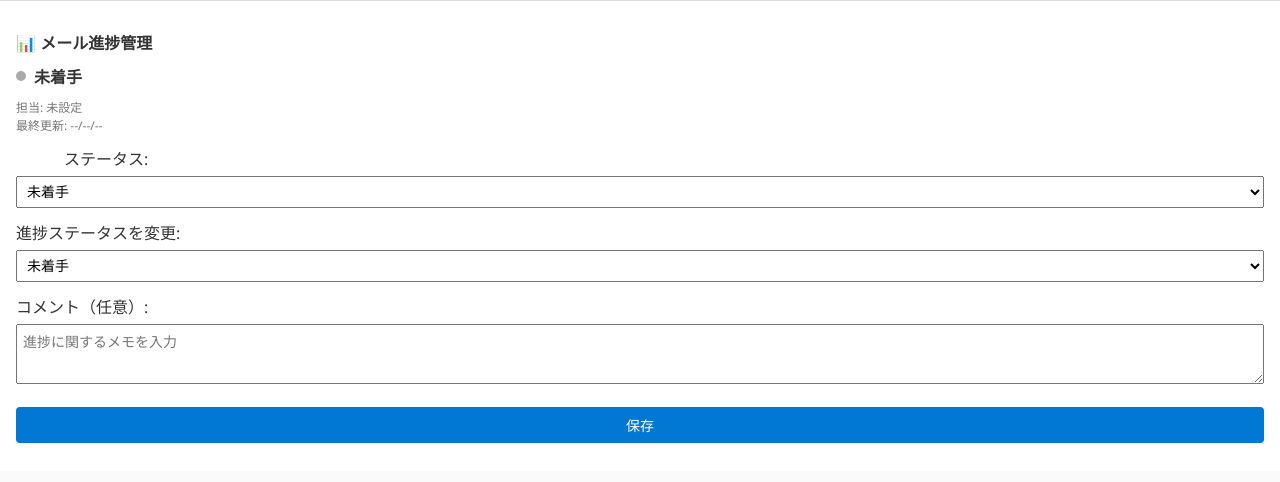
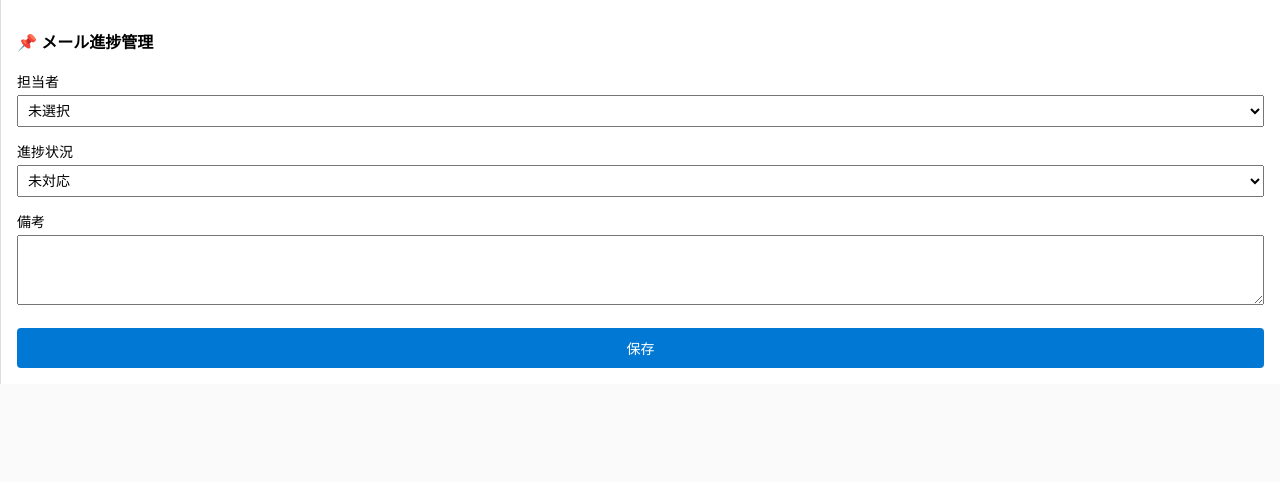
Before and after one commit to shion003-lab/mail-progress-tracker, a plain HTML site: page taskpane.html in a window 1280 px wide. Drawn offline with Linux system fonts and the light colour scheme.

Commit message:
Update taskpane.html

```diff
--- a/taskpane.html
+++ b/taskpane.html
@@ -1,127 +1,90 @@
 <!DOCTYPE html>
 <html lang="ja">
 <head>
-  <meta charset="UTF-8">
+<meta charset="UTF-8" />
 <title>MailPM - 進捗管理</title>
+
 <style>
   body {
     font-family: "Segoe UI", sans-serif;
     background-color: #fafafa;
-      color: #333;
     margin: 0;
     padding: 0;
   }
 
-    /* メール本文の延長のように見せる枠 */
   .container {
-      border-top: 1px solid #ddd;
+    background: #fff;
     padding: 16px;
-      background-color: #fff;
-      box-shadow: 0 -1px 2px rgba(0,0,0,0.05);
+    border-left: 1px solid #ddd;
   }
 
   h2 {
     font-size: 16px;
-      margin-bottom: 10px;
-      display: flex;
-      align-items: center;
-      gap: 6px;
+    margin-bottom: 18px;
   }
 
-    .status {
-      display: flex;
-      align-items: center;
-      gap: 8px;
-      margin-bottom: 10px;
+  label {
+    display: block;
+    margin-top: 14px;
+    margin-bottom: 4px;
+    font-size: 14px;
   }
-
-    .status span {
-      font-weight: bold;
-    }
-
-    .status-indicator {
-      width: 10px;
-      height: 10px;
-      border-radius: 50%;
-    }
-
-    .status-pending { background-color: #aaa; }
-    .status-progress { background-color: #f0ad4e; }
-    .status-done { background-color: #5cb85c; }
 
   select, textarea, button {
     width: 100%;
     box-sizing: border-box;
+    padding: 6px;
     font-size: 14px;
-      margin-top: 6px;
-      margin-bottom: 12px;
-      padding: 6px;
   }
 
   textarea {
-      height: 60px;
+    height: 70px;
     resize: vertical;
   }
 
   button {
-      background-color: #0078d4;
-      color: white;
+    margin-top: 18px;
+    padding: 10px;
+    background: #0078d4;
+    color: #fff;
     border: none;
     border-radius: 4px;
     cursor: pointer;
-      padding: 8px;
   }
 
   button:hover {
-      background-color: #005a9e;
-    }
-
-    .meta {
-      font-size: 12px;
-      color: #777;
-      margin-bottom: 12px;
+    background: #005a9e;
   }
 </style>
 </head>
+
 <body>
 <div class="container">
-    <h2>📊 メール進捗管理</h2>
+  <h2>📌 メール進捗管理</h2>
 
-    <div class="status">
-      <div id="statusIndicator" class="status-indicator status-pending"></div>
-      <span id="statusText">未着手</span>
-    </div>
+  <label for="assigned">担当者</label>
+  <select id="assigned">
+    <option value="">未選択</option>
+    <option value="伊藤">伊藤</option>
+    <option value="乗田">乗田</option>
+    <option value="佐々木">佐々木</option>
+    <option value="千葉">千葉</option>
+  </select>
 
-    <div class="meta">
-      <div>担当: <span id="assignedUser">未設定</span></div>
-      <div>最終更新: <span id="lastUpdated">--/--/--</span></div>
-    </div>
-
-　　　<label for="status">ステータス:</label>
+  <label for="status">進捗状況</label>
   <select id="status">
- 　　　 <option value="未着手">未着手</option>
-　　　  <option value="進行中">進行中</option>
+    <option value="未対応">未対応</option>
+    <option value="対応中">対応中</option>
     <option value="完了">完了</option>
   </select>
 
-    <label for="progress">進捗ステータスを変更:</label>
-    <select id="progress">
-      <option value="未着手">未着手</option>
-      <option value="進行中">進行中</option>
-      <option value="完了">完了</option>
-    </select>
-
-    <label for="comment">コメント（任意）:</label>
-    <textarea id="comment" placeholder="進捗に関するメモを入力"></textarea>
+  <label for="memo">備考</label>
+  <textarea id="memo"></textarea>
 
   <button id="saveButton">保存</button>
 </div>
 
-  <script>
-    // ★この部分は次のSharePoint連携フェーズで実装します
-    document.getElementById("saveButton").onclick = () => {
-      alert("保存ボタンが押されました");
-    };
-  </script>
+<script src="taskpane.js"></script>
+
 </body>
 </html>
```
Lines whose indentation alone changed are shown as unchanged.
